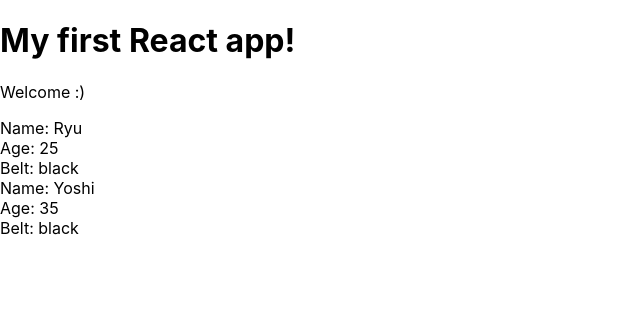
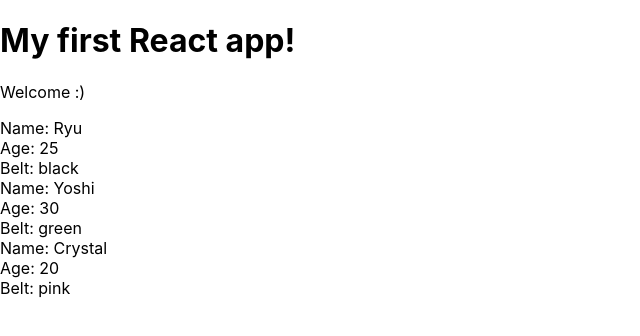
Before and after one commit to brandonyeoxg/react-tut, a React (Create React App) app: page / in a window 1280 px wide. Shown: the top 336 px of the page, without its empty margins (0-640 px from the left). Built offline with nearby package versions, Linux system fonts and the light colour scheme.

Commit message:
Add props with list functionality

```diff
--- a/src/App.js
+++ b/src/App.js
@@ -2,14 +2,20 @@
 import Ninjas from './Ninjas';
 
 class App extends Component {
-  render() {
-    return (
-      <div className="App">
+    state = {
+        ninjas: [
+            {name: 'Ryu', age: 25, belt: 'black', id: 1},
+            {name: 'Yoshi', age: 30, belt: 'green', id: 2},
+            {name: 'Crystal', age: 20, belt: 'pink', id: 3},
+        ]
+    }
+    render() {
+        return (
+        <div className="App">
             <h1>My first React app!</h1>
             <p>Welcome :)</p>
-            <Ninjas name="Ryu" age="25" belt="black" />
-            <Ninjas name="Yoshi" age="35" belt="black" />
-      </div>
+            <Ninjas ninjas = { this.state.ninjas }/>
+        </div>
     );
   }
 }
--- a/src/Ninjas.js
+++ b/src/Ninjas.js
@@ -3,14 +3,21 @@
 class Ninjas extends Component {
     render() {
         // console.log(this.props)
-        const {name, age, belt} = this.props
+        const { ninjas } = this.props;
+        const ninjasList = ninjas.map(ninja => {
+            return (
+                <div className="ninja" key = { ninja.id }>
+                    <div>Name: { ninja.name }</div>
+                    <div>Age: { ninja.age }</div>
+                    <div>Belt: { ninja.belt }</div>
+                </div>
+            )
+        })
         return(
-            <div className="ninja">
-                <div>Name: { name }</div>
-                <div>Age: { age }</div>
-                <div>Belt: { belt }</div>
+            <div className="ninjas-list">
+                { ninjasList }
             </div>
-        )
+        );
     }
 }
 
```
